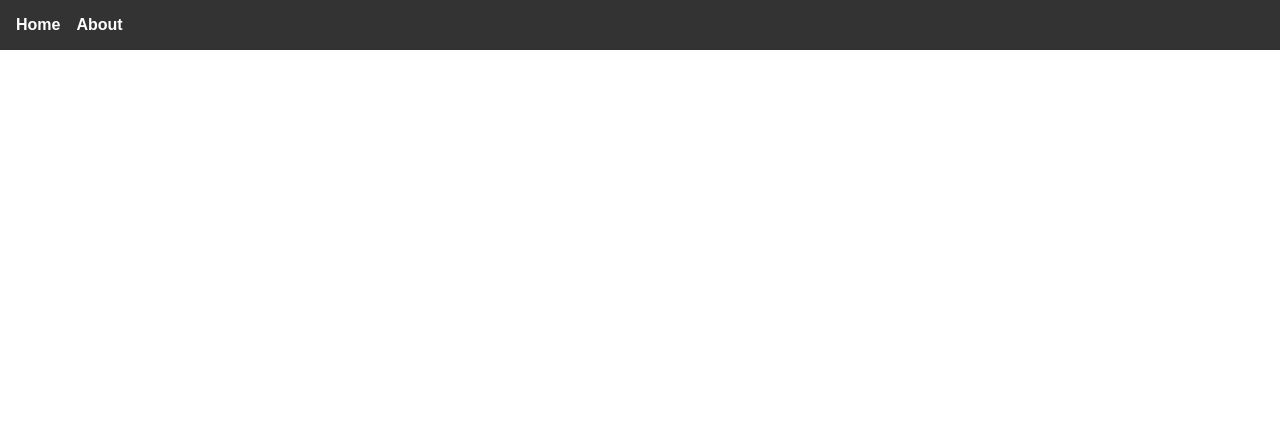
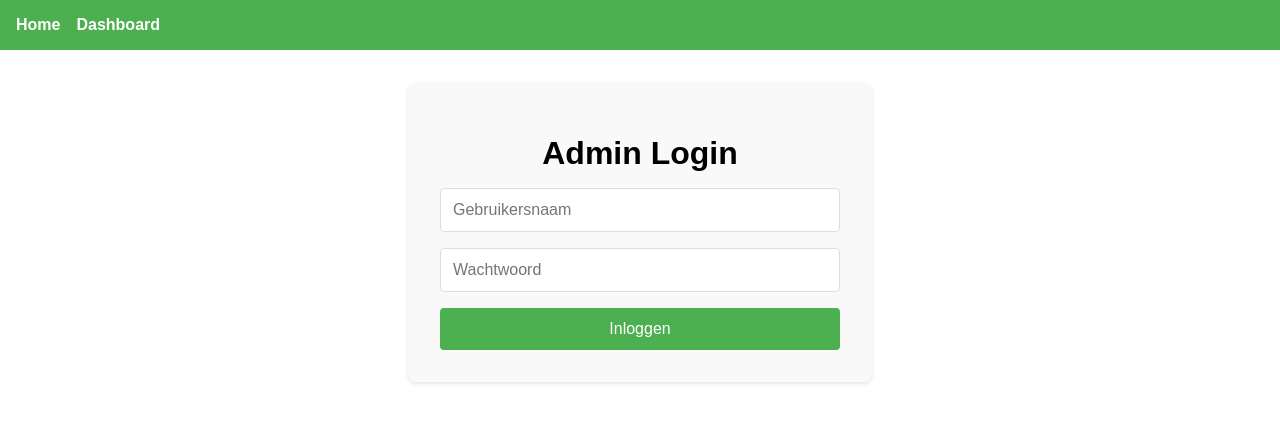
Before and after one commit to YungFuzzzz/swearvue, a Vue app: page /login in a window 1280 px wide. Before the commit this address had no page. Shown: the top 422 px of the page. Built offline with nearby package versions, Linux system fonts and the light colour scheme.

Commit message:
feat: admin can login

```diff
--- a/src/App.vue
+++ b/src/App.vue
@@ -7,6 +7,7 @@
 
 <script>
 import Navbar from './components/Navbar.vue';
+import OrderList from './components/OrderList.vue';
 
 export default {
   name: 'App',
@@ -17,7 +18,6 @@ export default {
 </script>
 
 <style>
-/* Optioneel: globale CSS */
 body {
   font-family: Arial, sans-serif;
   margin: 0;
--- a/src/components/Navbar.vue
+++ b/src/components/Navbar.vue
@@ -2,7 +2,7 @@
     <nav>
       <ul>
         <li><a href="/">Home</a></li>
-      <li><a href="/about">About</a></li>
+        <li><a href="/dashboard">Dashboard</a></li>
       </ul>
     </nav>
   </template>
@@ -12,15 +12,16 @@ export default {
     name: 'Navbar',
   };
   </script>
-
   <style scoped>
   nav {
-  background: #333;
-  color: white;
+    background-color: #4CAF50;
     padding: 1rem;
+    display: flex;
+    justify-content: space-between;
+    align-items: center;
   }
 
-ul {
+  nav ul {
     list-style: none;
     margin: 0;
     padding: 0;
@@ -28,13 +29,18 @@ ul {
     gap: 1rem;
   }
 
-li a {
-  color: white;
-  text-decoration: none;
-  font-weight: bold;
+  nav ul li {
+    margin: 0;
   }
 
-li a:hover {
-  text-decoration: underline;
+  nav ul li a {
+    text-decoration: none;
+    color: white;
+    font-weight: bold;
+    transition: color 0.3s;
+  }
+
+  nav ul li a:hover {
+    color: #d4f0d4;
   }
   </style>
--- /dev/null
+++ b/src/components/OrderList.vue
@@ -0,0 +1,22 @@
+<template>
+  <div>
+    <h2>Order List</h2>
+    <ul>
+      <li v-for="order in orders" :key="order.id">
+        {{ order.name }}
+      </li>
+    </ul>
+  </div>
+</template>
+
+<script>
+export default {
+  name: 'OrderList',
+  props: {
+    orders: {
+      type: Array,
+      required: true,
+    },
+  },
+};
+</script>
--- a/src/router/index.js
+++ b/src/router/index.js
@@ -1,11 +1,14 @@
 import { createRouter, createWebHistory } from 'vue-router';
-import Home from '../views/Home.vue';
+import Login from '../views/Login.vue';
+import Dashboard from '../views/Dashboard.vue';
 
 const routes = [
+  { path: '/', redirect: '/login' },
+  { path: '/login', component: Login },
   {
-    path: '/',
-    name: 'Home',
-    component: Home,
+    path: '/dashboard',
+    component: Dashboard,
+    meta: { requiresAuth: true },
   },
 ];
 
@@ -14,4 +17,13 @@ const router = createRouter({
   routes,
 });
 
+router.beforeEach((to, from, next) => {
+  const isAuthenticated = !!localStorage.getItem('token');
+  if (to.meta.requiresAuth && !isAuthenticated) {
+    next('/login');
+  } else {
+    next();
+  }
+});
+
 export default router;
--- a/src/views/Login.vue
+++ b/src/views/Login.vue
@@ -1,45 +1,103 @@
 <template>
-  <div class="login">
+  <div class="login-container">
     <h1>Admin Login</h1>
-    <form @submit.prevent="login">
-      <label for="username">Username:</label>
-      <input id="username" v-model="username" type="text" required />
-      <label for="password">Password:</label>
-      <input id="password" v-model="password" type="password" required />
-      <button type="submit">Login</button>
+    <form @submit.prevent="handleLogin">
+      <input
+        type="text"
+        v-model="username"
+        placeholder="Gebruikersnaam"
+        required
+      />
+      <input
+        type="password"
+        v-model="password"
+        placeholder="Wachtwoord"
+        required
+      />
+      <button type="submit">Inloggen</button>
+      <p v-if="errorMessage" class="error-message">{{ errorMessage }}</p>
     </form>
-    <p v-if="errorMessage">{{ errorMessage }}</p>
   </div>
 </template>
 
 <script>
 export default {
+  name: 'Login',
   data() {
     return {
       username: '',
       password: '',
-      errorMessage: '',
+      errorMessage: '', // Voor het tonen van foutmeldingen
     };
   },
   methods: {
-    async login() {
-      try {
-        const response = await fetch('http://localhost:5000/api/login', {
-          method: 'POST',
-          headers: { 'Content-Type': 'application/json' },
-          body: JSON.stringify({ username: this.username, password: this.password }),
-        });
-        const result = await response.json();
-        if (result.status === 'success') {
-          localStorage.setItem('token', result.token);
-          this.$router.push('/dashboard');
-        } else {
-          this.errorMessage = result.message;
-        }
-      } catch (error) {
-        this.errorMessage = 'Login failed. Please try again.';
+    handleLogin() {
+      // Simpele hardcoded admin credentials
+      const adminCredentials = { username: 'admin', password: '1234' };
+
+      if (
+        this.username === adminCredentials.username &&
+        this.password === adminCredentials.password
+      ) {
+        // Redirect naar de dashboard-pagina
+        this.$router.push('/dashboard');
+      } else {
+        // Toon foutmelding
+        this.errorMessage = 'Ongeldige gebruikersnaam of wachtwoord.';
       }
     },
   },
 };
 </script>
+
+<style scoped>
+.login-container {
+  max-width: 400px;
+  margin: 2rem auto;
+  padding: 2rem;
+  background: #f9f9f9;
+  border-radius: 8px;
+  box-shadow: 0 2px 4px rgba(0, 0, 0, 0.1);
+}
+
+.login-container h1 {
+  text-align: center;
+  margin-bottom: 1rem;
+}
+
+.login-container form {
+  display: flex;
+  flex-direction: column;
+  gap: 1rem;
+}
+
+.login-container input[type="text"],
+.login-container input[type="password"] {
+  padding: 0.75rem;
+  border: 1px solid #ddd;
+  border-radius: 4px;
+  font-size: 1rem;
+}
+
+.login-container button {
+  padding: 0.75rem;
+  background-color: #4CAF50;
+  color: white;
+  border: none;
+  border-radius: 4px;
+  font-size: 1rem;
+  cursor: pointer;
+  transition: background-color 0.3s;
+}
+
+.login-container button:hover {
+  background-color: #45a049;
+}
+
+.error-message {
+  color: red;
+  font-size: 0.9rem;
+  margin-top: -0.5rem;
+  text-align: center;
+}
+</style>
```
Lines whose indentation alone changed are shown as unchanged.
